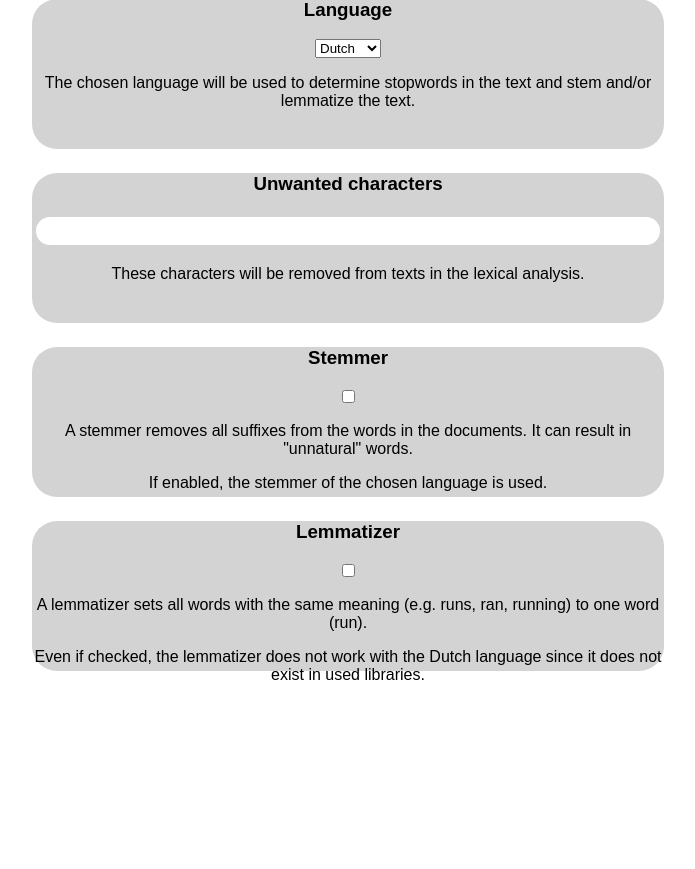
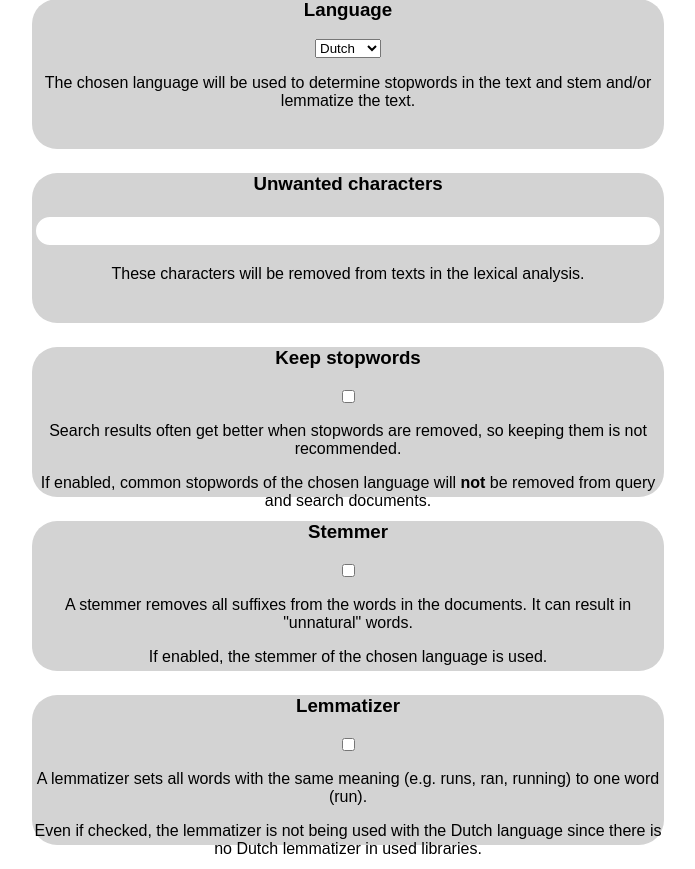
Before and after one commit to MarvTheMan/CODEir, a Flask app: template templates/settings.html in a window 1280 px wide. Shown: the part 368-1237 px from the top of the page, without its empty margins (292-987 px from the left). Before the commit the page ends 1048 px from the top, so only its background shows below. Run offline with Flask 2, Linux system fonts and the light colour scheme; the template is opened without the code that fills it, so the values that code supplies are empty; parts of the project's set-up code (start-up, migrations or seed data) failed here and were passed over.

Commit message:
added keep stopwords settings and a warning message when stopwords are removed

```diff
--- a/documents/test5.txt
+++ b/documents/test5.txt
@@ -1 +1,3 @@
-Welcome! This website is (quite obviously) a small text generator. It's fairly self-explanatory - you put some text in the first box, and it'll convert it into three different small text "fonts" for you. To be clear, they're not actually fonts. You can tell they're not fonts because it's possible to copy and paste the small text generated into other websites (like your Instagram bio, a Tumblr post, etc.). You wouldn't be able to do that if it was just a font. So how is this copy and paste stuff possible? Well, to answer that question, we need to learn a little bit about
+Welcome!
+
+ This website is (quite obviously) a small text generator. It's fairly self-explanatory - you put some text in the first box, and it'll convert it into three different small text "fonts" for you. To be clear, they're not actually fonts. You can tell they're not fonts because it's possible to copy and paste the small text generated into other websites (like your Instagram bio, a Tumblr post, etc.). You wouldn't be able to do that if it was just a font. So how is this copy and paste stuff possible? Well, to answer that question, we need to learn a little bit about
--- a/main.py
+++ b/main.py
@@ -20,7 +20,9 @@
     search_terms = request.form["search_terms"]
     query = search_terms.split()
     query = tp.clean_words(query)
-    print("query: ", query)
+    if query == []:
+        msg = "Your query was too generic. Try to be more precise or enable \"keep stopwords\" in the settings."
+        return render_template("results.html", search_terms=search_terms, message=msg)
     sum_of_weights = query_funcs.calc_sum_of_weights(tp.term_weight_matrix, query)
     if sum_of_weights is None:
         msg = "There were no matches for your search criteria."
@@ -43,6 +45,7 @@
                            directory=tp.documents_folder,
                            isenglish=isenglish,
                            unwanted_chars=tp.unwanted_chars,
+                           enable_stopwords=tp.enable_stopwords,
                            enable_stemmer=tp.enable_stemmer,
                            enable_lemmatizer=tp.enable_lemmatizer)
 
@@ -68,6 +71,14 @@
         tp.unwanted_chars = request.form["unwanted_chars"]
         # empty checkboxes do not return a False boolean so we set
         # values to True/False based on appearance in the form.
+        if "enable_stopwords" in request.form:
+            print("nu ben ik True")
+            tp.enable_stopwords = True
+            print(tp.enable_stopwords)
+        else:
+            print("nu ben ik False")
+            tp.enable_stopwords = False
+            print(tp.enable_stopwords)
         if "enable_lemmatizer" in request.form:
             tp.enable_lemmatizer = True
         else:
--- a/templates/settings.html
+++ b/templates/settings.html
@@ -45,6 +45,14 @@
                 <p>These characters will be removed from texts in the lexical analysis.</p>
             </div>
             <div class= "setting">
+                <div id=stopword_setting>
+                    <h3>Keep stopwords</h3>
+                    <input type="checkbox" name="enable_stopwords" {{ 'checked="checked"' if enable_stopwords }}>
+                    <p>Search results often get better when stopwords are removed, so keeping them is not recommended.</p>
+                    <p>If enabled, common stopwords of the chosen language will <b>not</b> be removed from query and search documents.</p>
+                </div>
+            </div>
+            <div class= "setting">
                 <div id=stem_setting>
                     <h3>Stemmer</h3>
                     <input type="checkbox" name="enable_stemmer" {{ 'checked="checked"' if enable_stemmer }}>
@@ -56,7 +64,7 @@
                 <h3>Lemmatizer</h3>
                 <input type="checkbox" name="enable_lemmatizer" {{ 'checked="checked"' if enable_lemmatizer }}>
                 <p>A lemmatizer sets all words with the same meaning (e.g. runs, ran, running) to one word (run). </p>
-                <p>Even if checked, the lemmatizer does not work with the Dutch language since it does not exist in used libraries.</p>
+                <p>Even if checked, the lemmatizer is not being used with the Dutch language since there is no Dutch lemmatizer in used libraries.</p>
             </div>
         </form>
 
--- a/textprocessor.py
+++ b/textprocessor.py
@@ -17,6 +17,7 @@
         self.documents_folder = os.path.join(os.getcwd(), "documents")
         self.language = "english"
         self.unwanted_chars = punctuation + "1234567890"
+        self.enable_stopwords = False
         self.enable_stemmer = False
         self.enable_lemmatizer = True
         self.create_term_weight_matrix()
@@ -63,6 +64,8 @@
         return cleanlist
 
     def remove_stopwords(self, wordlist):
+        if self.enable_stopwords is True:
+            return wordlist
         # Takes a wordlist and removes all stopwords from that list.
         stopwords = self.open_file(os.path.join("config",
                                                 "stopwords",
@@ -139,6 +142,7 @@
         self.documents_folder = os.path.join(os.getcwd(), "documents")
         self.language = "english"
         self.unwanted_chars = punctuation + "1234567890"
+        self.enable_stopwords = False
         self.enable_stemmer = False
         self.enable_lemmatizer = True
         self.create_term_weight_matrix()
```
